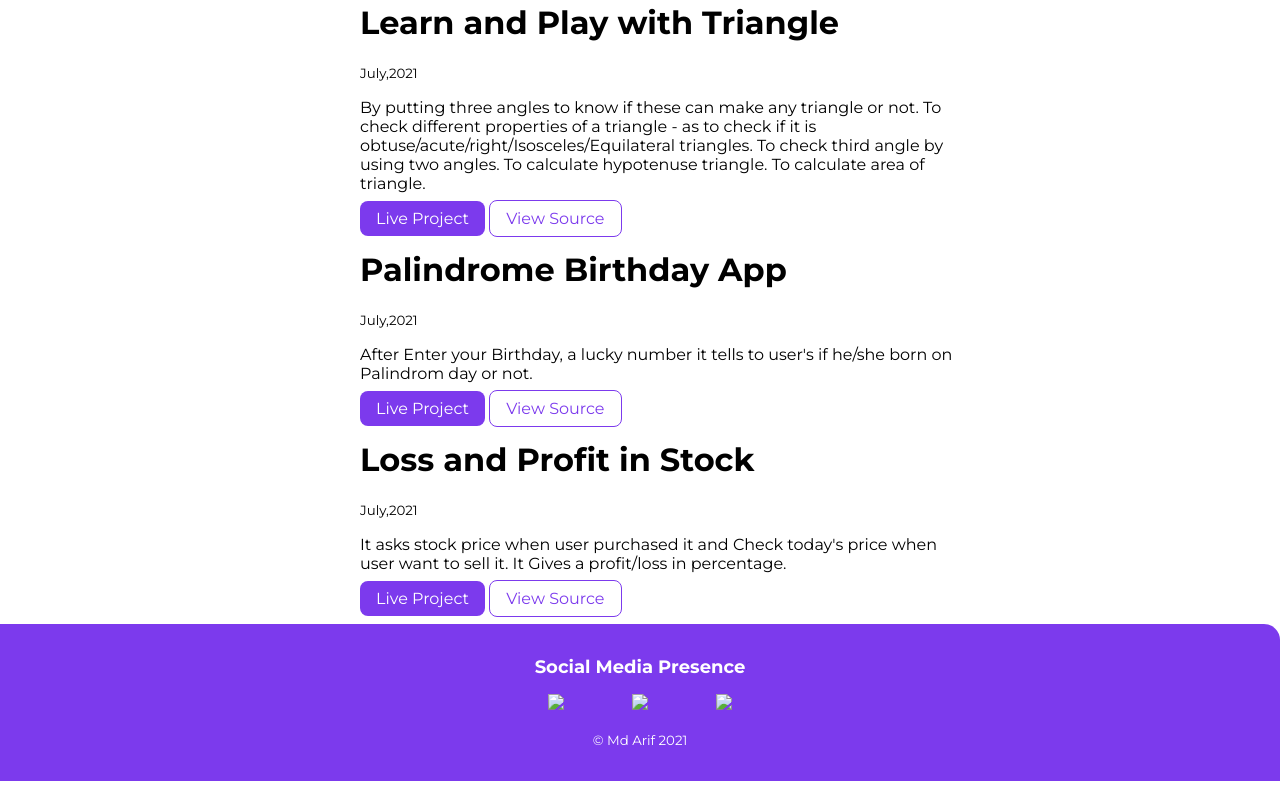
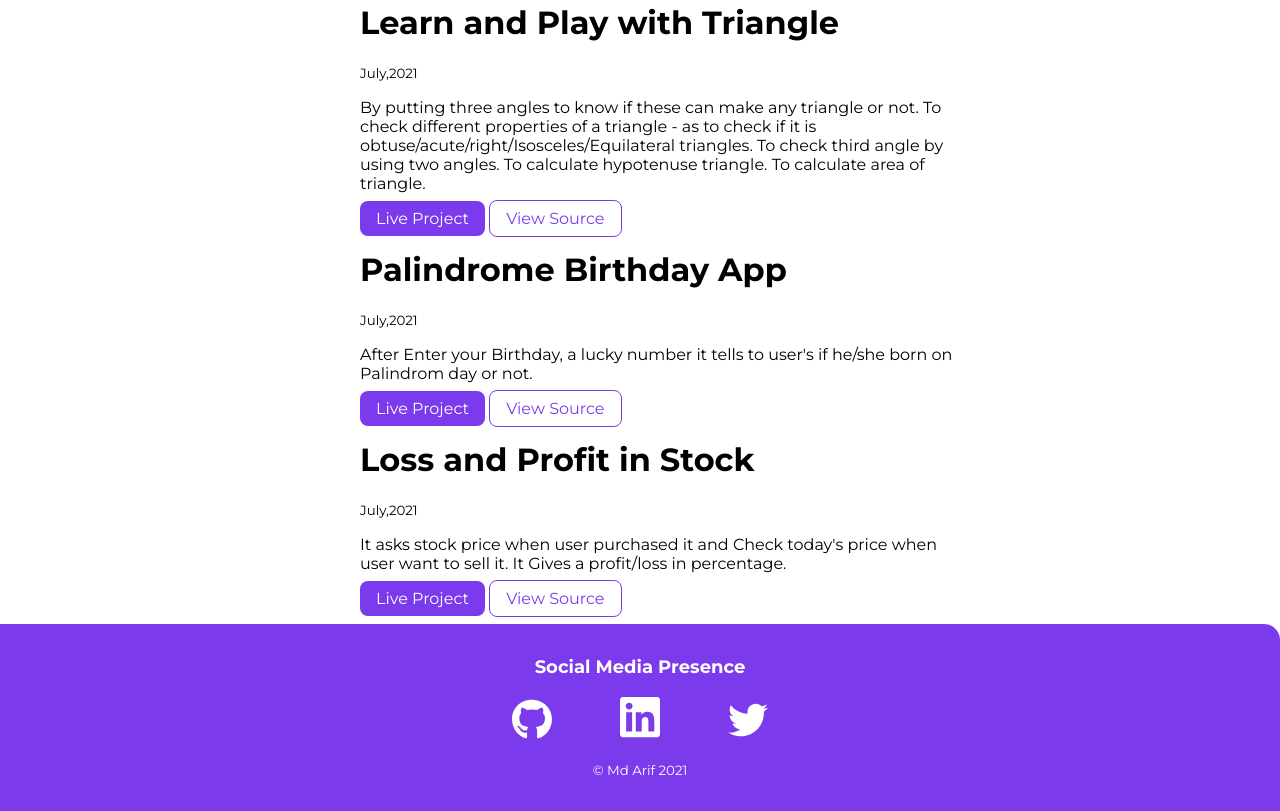
Before and after one commit to mdarif6/neog.camp-mark-four-five, a plain HTML site: page projects.html in a window 1280 px wide. Shown: the part 2211-3022 px from the top of the page. Before the commit the page ends 2992 px from the top, so only its background shows below. Drawn offline with Linux system fonts and the light colour scheme.

Commit message:
footer updated again

```diff
--- a/projects.html
+++ b/projects.html
@@ -286,17 +286,17 @@
       <ul class="social-links list-non-bullet">
         <li class="list-item-inline">
           <a class="link" href="https://github.com/mdarif6"
-            ><img class="footericon" src="/images/g.png"
+            ><img class="footericon" src="/images/github-brands.svg"
           /></a>
         </li>
         <li class="list-item-inline">
-          <a class="link" href="https://www.linkedin.com/in/mdarifdev/"
-            ><img class="footericon" src="/images/link.png"
+          <a class="link" href="https://www.linkedin.com/in/md-arif-52817466/"
+            ><img class="footericon" src="/images/linkedin-brands.svg"
           /></a>
         </li>
         <li class="list-item-inline">
           <a class="link" href="https://twitter.com"
-            ><img class="footericon" src="/images/t.png"
+            ><img class="footericon" src="/images/twitter-brands.svg"
           /></a>
         </li>
       </ul>
```
Also changed, not shown: blogs.html (+3 -3 lines).
